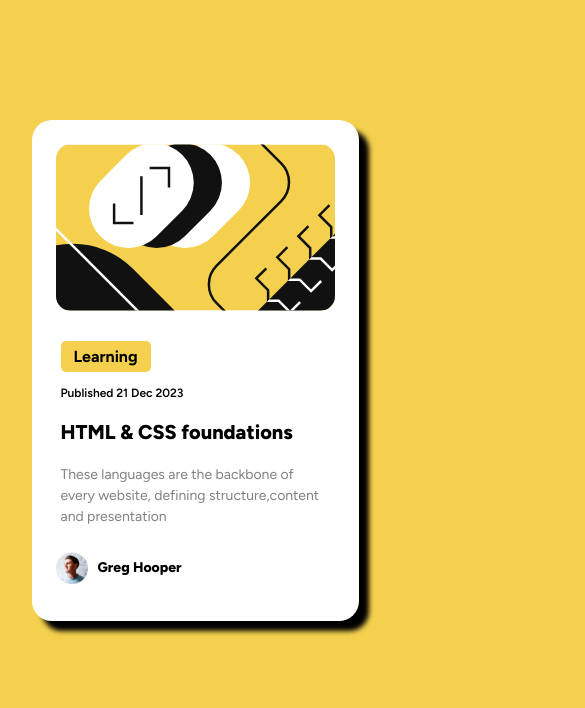
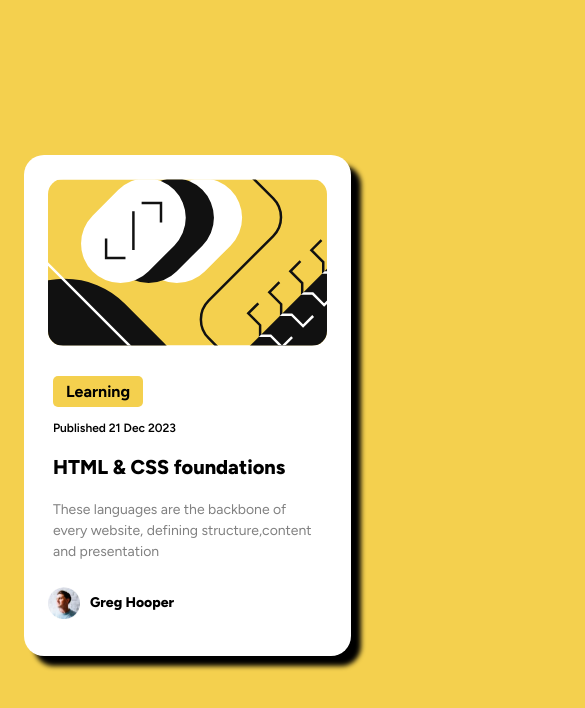
Before and after one commit to CHBNDJ/Blog-preview-card, a plain HTML site: page index.html in a window 390 px wide. Shown: the top 708 px of the page, 585 px wide, since content can reach past the window. Drawn offline with Linux system fonts and the light colour scheme.

Commit message:
Initial commit

```diff
--- a/index.css
+++ b/index.css
@@ -6,8 +6,8 @@
 
 body, html {
     height: 960px;
+    width: 1440px;
     background-color: hsl(47, 88%, 63%);
-    padding: 60px;
 }
 
 main {
@@ -23,6 +23,9 @@ main {
     border-radius: 20px;
     box-shadow: 10px 10px 5px black;
     padding: 25px;
+    position: absolute;
+    top: 218.5px;
+    left: 528px;
 }
 
 .blog--picture {
@@ -88,6 +91,8 @@ main {
         width: 327px;
         height: 501px;
         padding: 24px;
+        left: 24px;
+        top: 155px;
     }
 
     .blog--picture {
```
